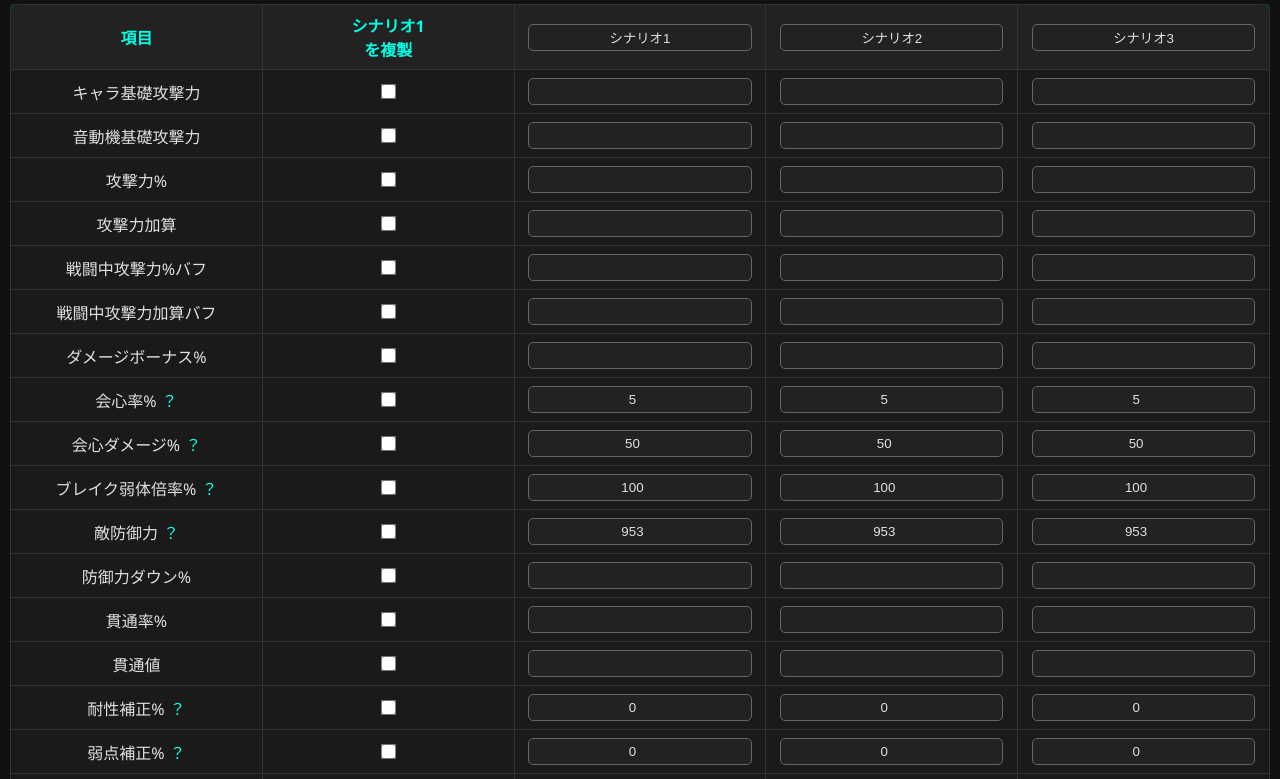
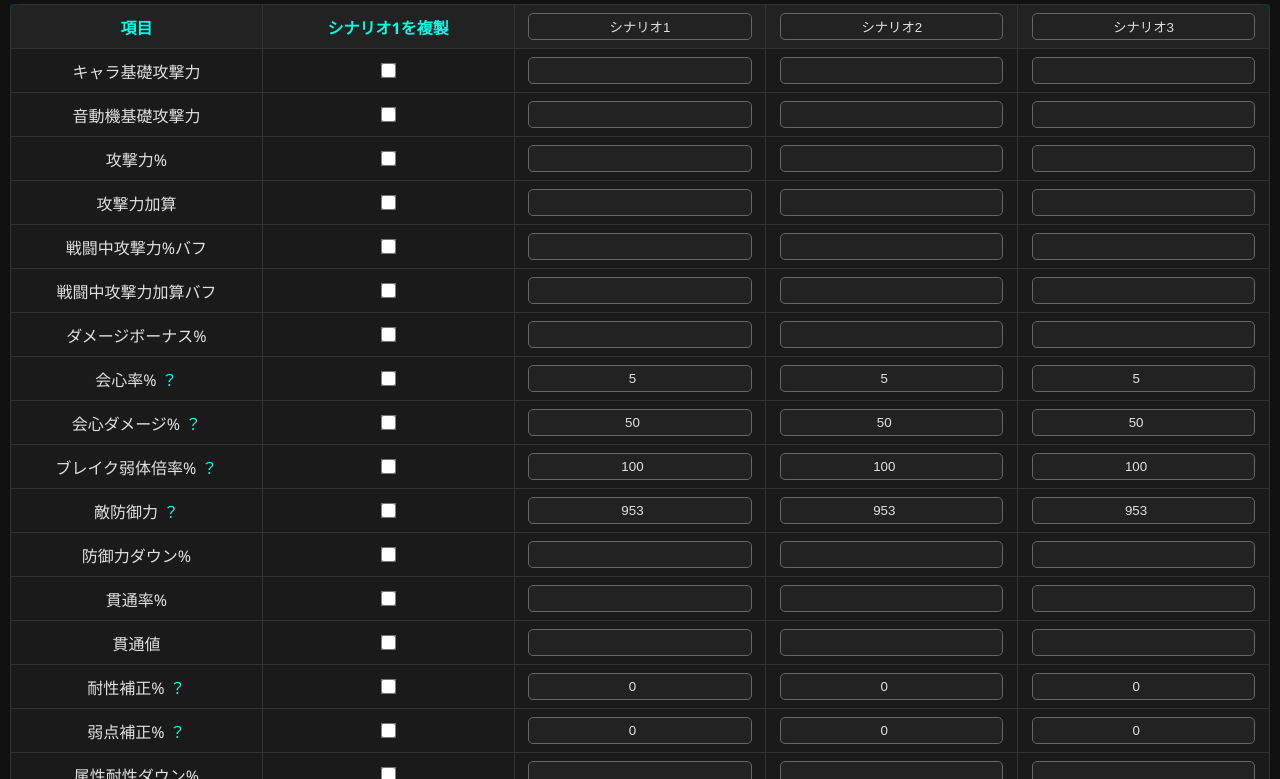
Before and after one commit to skdrph/zenzero-damage-calc-v1, a plain HTML site: page index.html in a window 1280 px wide. Shown: the part 126-905 px from the top of the page. Drawn offline with nearby package versions, Linux system fonts and the light colour scheme.

Commit message:
Add files via upload

```diff
--- a/index.html
+++ b/index.html
@@ -236,7 +236,7 @@
             table.innerHTML = '';
 
             const headerRow = document.createElement('tr');
-            headerRow.innerHTML = `<th>項目</th><th>シナリオ1<br>を複製</th>` +
+            headerRow.innerHTML = `<th>項目</th><th>シナリオ1を複製</th>` +
                 Array.from({ length: scenarioCount }, (_, i) =>
                     `<th><input type="text" id="name-${i}" value="${scenarioNames[i] || `シナリオ${i + 1}`}" onchange="saveInputs()"></th>`
                 ).join('');
```
